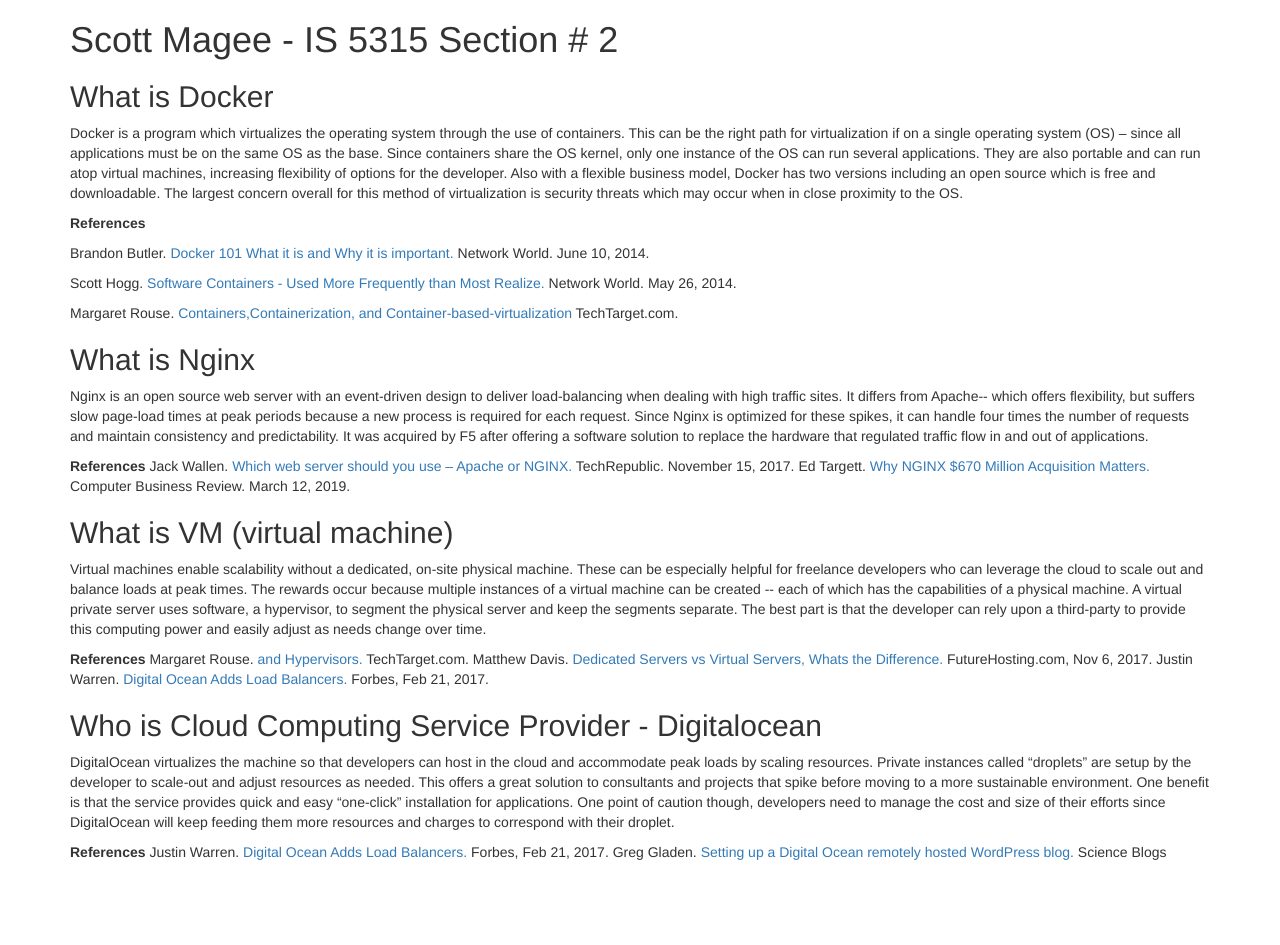
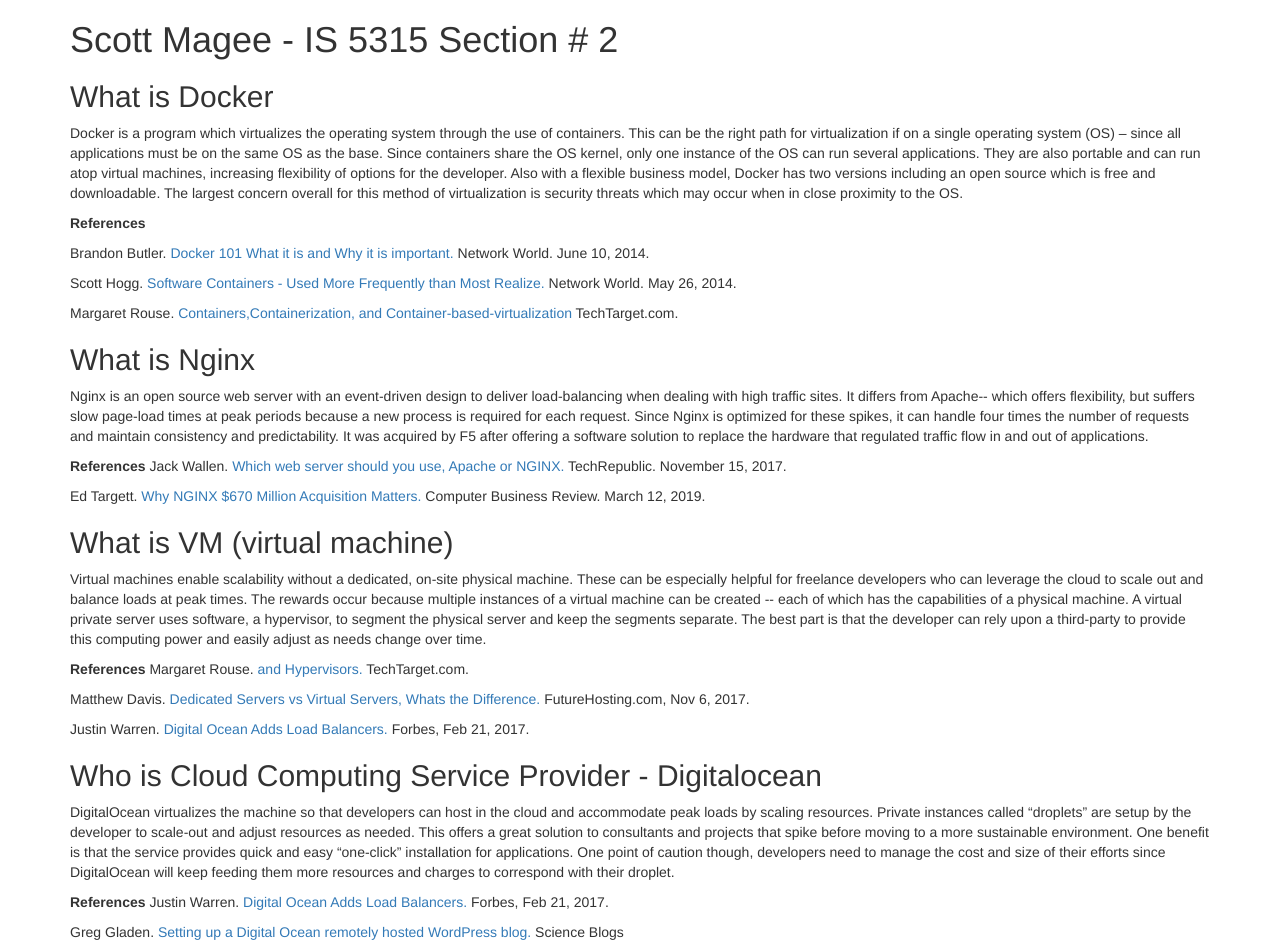
Before and after one commit to oneoverpinet/5315, a plain HTML site: page index.html in a window 1280 px wide. Before the commit the page ends 872 px from the top, so only its background shows below. Drawn offline with nearby package versions, Linux system fonts and the light colour scheme.

Commit message:
hw files

```diff
--- a/index.html
+++ b/index.html
@@ -19,22 +19,22 @@
      <p> Nginx is an open source web server with an event-driven design to deliver load-balancing when dealing with high traffic sites.  It differs from Apache-- which offers flexibility, but suffers slow page-load times at peak periods because a new process is required for each request.    Since Nginx is optimized for these spikes, it can handle four times the number of requests and maintain consistency and predictability.    It was acquired by F5 after offering a software solution to replace the hardware that regulated traffic flow in and out of applications.
       </p>
       <p> <b> References </b>
-      Jack Wallen.  <a href ="https://www.techrepublic.com/article/which-web-server-should-you-use-apache-or-nginx/"> Which web server should you use – Apache or NGINX. </a> TechRepublic. November 15, 2017.
-      Ed Targett. <a href ="https://www.cbronline.com/news/nginx-bought"> Why NGINX $670 Million Acquisition Matters. </a>  Computer Business Review.   March 12, 2019.
+      Jack Wallen.  <a href ="https://www.techrepublic.com/article/which-web-server-should-you-use-apache-or-nginx/"> Which web server should you use, Apache or NGINX. </a> TechRepublic. November 15, 2017.</p>
+      <p>Ed Targett. <a href ="https://www.cbronline.com/news/nginx-bought"> Why NGINX $670 Million Acquisition Matters. </a>  Computer Business Review.   March 12, 2019.
       </p>
 
       <h2>What is VM (virtual machine)</h2>
       <p> Virtual machines enable scalability without a dedicated, on-site physical machine.  These can be especially helpful for freelance developers who can leverage the cloud to scale out and balance loads at peak times.  The rewards occur because multiple instances of a virtual machine can be created -- each of which has the capabilities of a physical machine.  A virtual private server uses software, a hypervisor, to segment the physical server and keep the segments separate.  The best part is that the developer can rely upon a third-party to provide this computing power and easily adjust as needs change over time. </p>
       <p> <b> References </b>
-       Margaret Rouse. <a href ="https://searchservervirtualization.techtarget.com/definition/virtual-machine" Virtual Machines </a> and <a href ="https://searchservervirtualization.techtarget.com/definition/hypervisor"> Hypervisors. </a> TechTarget.com.
-       Matthew Davis.  <a href ="https://www.futurehosting.com/blog/dedicated-servers-vs-virtual-servers-whats-the-difference/">Dedicated Servers vs Virtual Servers, Whats the Difference. </a>  FutureHosting.com, Nov 6, 2017.
-       Justin Warren. <a href ="https://www.forbes.com/sites/justinwarren/2017/02/21/digital-ocean-adds-load-balancers/#3887e3ff787f"> Digital Ocean Adds Load Balancers.  </a> Forbes, Feb 21, 2017.
+       Margaret Rouse. <a href ="https://searchservervirtualization.techtarget.com/definition/virtual-machine" Virtual Machines </a> and <a href ="https://searchservervirtualization.techtarget.com/definition/hypervisor"> Hypervisors. </a> TechTarget.com. </p>
+       <p>Matthew Davis.  <a href ="https://www.futurehosting.com/blog/dedicated-servers-vs-virtual-servers-whats-the-difference/">Dedicated Servers vs Virtual Servers, Whats the Difference. </a>  FutureHosting.com, Nov 6, 2017.</p>
+       <p>Justin Warren. <a href ="https://www.forbes.com/sites/justinwarren/2017/02/21/digital-ocean-adds-load-balancers/#3887e3ff787f"> Digital Ocean Adds Load Balancers.  </a> Forbes, Feb 21, 2017.
        </p>
       <h2>Who is Cloud Computing Service Provider - Digitalocean</h2>
       <p> DigitalOcean virtualizes the machine so that developers can host in the cloud and accommodate peak loads by scaling resources.    Private instances called “droplets” are setup by the developer to scale-out and adjust resources as needed.   This offers a great solution to consultants and projects that spike before moving to a more sustainable environment.    One benefit is that the service provides quick and easy “one-click” installation for applications.  One point of caution though, developers need to manage the cost and size of their efforts since DigitalOcean will keep feeding them more resources and charges to correspond with their droplet.  </p>
      <p> <b> References </b>
-      Justin Warren. <a href ="https://www.forbes.com/sites/justinwarren/2017/02/21/digital-ocean-adds-load-balancers/#3887e3ff787f"> Digital Ocean Adds Load Balancers.  </a> Forbes, Feb 21, 2017.
-      Greg Gladen.  <a href ="https://scienceblogs.com/gregladen/2015/11/18/setting-up-a-digital-ocean-remotely-hosted-wordpress-blog"> Setting up a Digital Ocean remotely hosted WordPress blog. </a> Science Blogs
+      Justin Warren. <a href ="https://www.forbes.com/sites/justinwarren/2017/02/21/digital-ocean-adds-load-balancers/#3887e3ff787f"> Digital Ocean Adds Load Balancers.  </a> Forbes, Feb 21, 2017. </p>
+      <p> Greg Gladen.  <a href ="https://scienceblogs.com/gregladen/2015/11/18/setting-up-a-digital-ocean-remotely-hosted-wordpress-blog"> Setting up a Digital Ocean remotely hosted WordPress blog. </a> Science Blogs
       </p>
     </div>
   </body>
```
